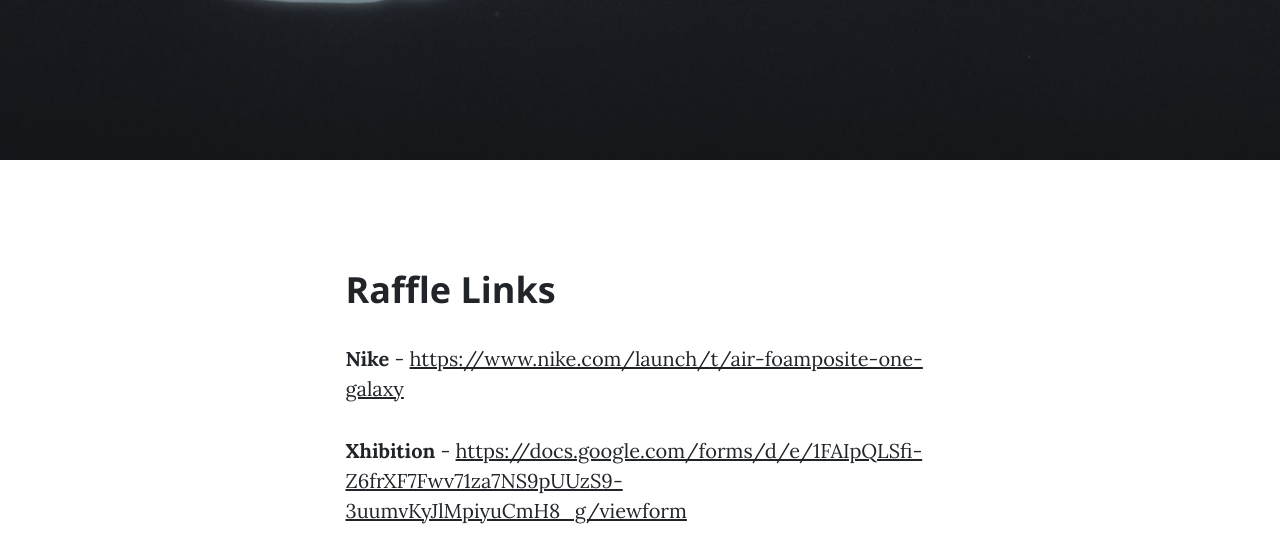
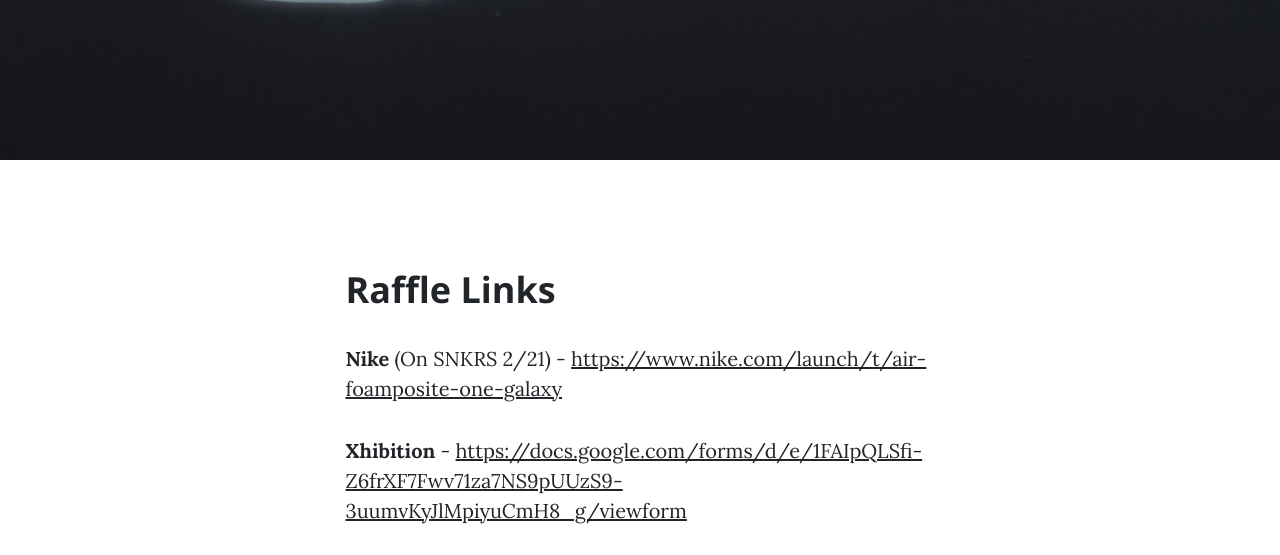
Before and after one commit to DannyRivasDev/SneakerSpots, a plain HTML site: page post.html in a window 1280 px wide. Shown: the part 473-1028 px from the top of the page. Drawn offline with nearby package versions, Linux system fonts and the light colour scheme.

Commit message:
Updated Nike info

```diff
--- a/post.html
+++ b/post.html
@@ -58,7 +58,7 @@
                 <div class="row gx-4 gx-lg-5 justify-content-center">
                     <div class="col-md-10 col-lg-8 col-xl-7">
                         <h2 class="section-heading">Raffle Links</h2>
-                        <p><strong>Nike</strong> - <a href="https://www.nike.com/launch/t/air-foamposite-one-galaxy">https://www.nike.com/launch/t/air-foamposite-one-galaxy</a></p>
+                        <p><strong>Nike</strong> (On SNKRS 2/21) - <a href="https://www.nike.com/launch/t/air-foamposite-one-galaxy">https://www.nike.com/launch/t/air-foamposite-one-galaxy</a></p>
                         <p><strong>Xhibition</strong> - <a href="https://docs.google.com/forms/d/e/1FAIpQLSfi-Z6frXF7Fwv71za7NS9pUUzS9-3uumvKyJlMpiyuCmH8_g/viewform">https://docs.google.com/forms/d/e/1FAIpQLSfi-Z6frXF7Fwv71za7NS9pUUzS9-3uumvKyJlMpiyuCmH8_g/viewform</a></p>
                         <p><strong>Sneaker Politics</strong> (Needs Account) - <a href="https://sneakerpolitics.com/blogs/releases/nike-air-foamposite-one-galaxy-obsidian-anthracite">https://sneakerpolitics.com/blogs/releases/nike-air-foamposite-one-galaxy-obsidian-anthracite</a></p>
                         <p><strong>End Clothing</strong> (Needs Account) - <a href="https://launches.endclothing.com/product/nike-air-foamposite-one-qs-sneaker-fq4303-400">https://launches.endclothing.com/product/nike-air-foamposite-one-qs-sneaker-fq4303-400</a></p>
```
